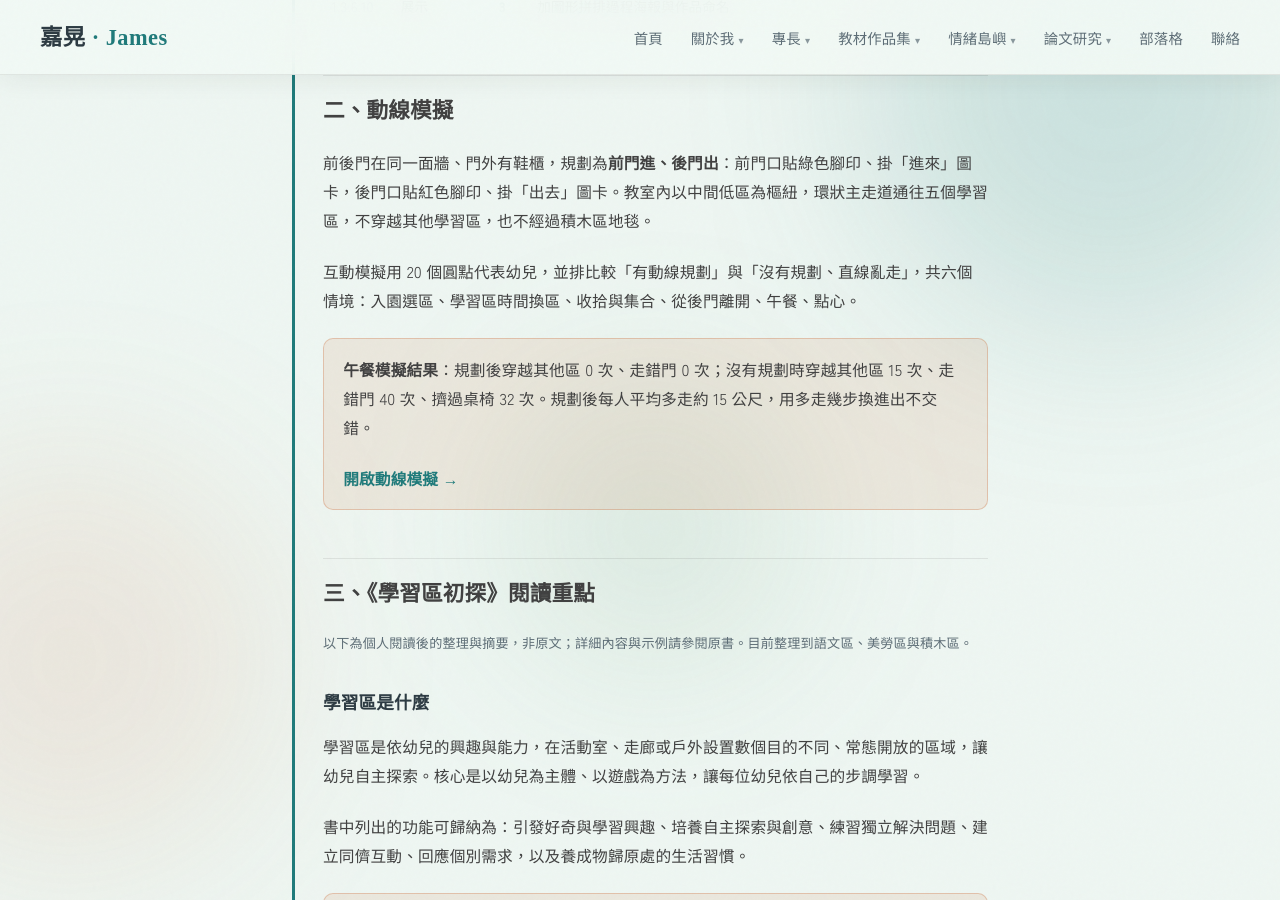
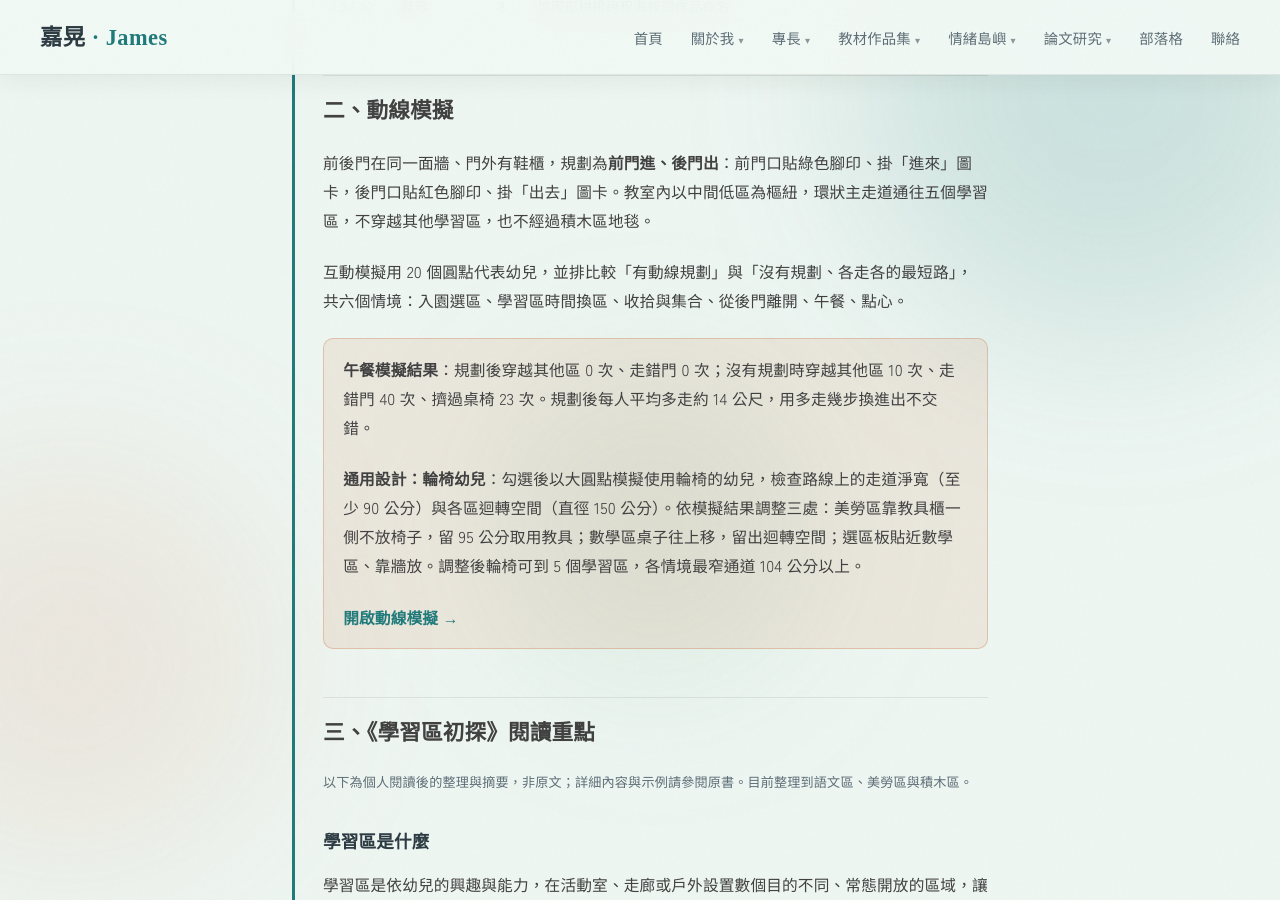
Before and after one commit to gahanglee/gahanglee.github.io, a Jekyll site: the page built from pages/portfolio/learning-area.html, in a window 1280 px wide and 900 px high, scrolled down 4283 px. Built offline with Jekyll 4.4.1, drawn with Linux system fonts in a browser that asks for light colours.

Commit message:
依輪椅模擬調整美勞區、數學區與選區板位置；沒有規劃的幼兒改為繞過桌子
Co-Authored-By: Claude Opus 5.5 <noreply@anthropic.com>
Claude-Session: https://claude.ai/code/session_01Ba9jNa3ZTWEzZ6qpawHzti

```diff
--- a/pages/portfolio/learning-area.html
+++ b/pages/portfolio/learning-area.html
@@ -145,9 +145,10 @@ permalink: /portfolio/learning-area/
 
       <h2 id="flow">二、動線模擬</h2>
       <p>前後門在同一面牆、門外有鞋櫃，規劃為<b>前門進、後門出</b>：前門口貼綠色腳印、掛「進來」圖卡，後門口貼紅色腳印、掛「出去」圖卡。教室內以中間低區為樞紐，環狀主走道通往五個學習區，不穿越其他學習區，也不經過積木區地毯。</p>
-      <p>互動模擬用 20 個圓點代表幼兒，並排比較「有動線規劃」與「沒有規劃、直線亂走」，共六個情境：入園選區、學習區時間換區、收拾與集合、從後門離開、午餐、點心。</p>
+      <p>互動模擬用 20 個圓點代表幼兒，並排比較「有動線規劃」與「沒有規劃、各走各的最短路」，共六個情境：入園選區、學習區時間換區、收拾與集合、從後門離開、午餐、點心。</p>
       <div class="la-box">
-        <p><b>午餐模擬結果</b>：規劃後穿越其他區 0 次、走錯門 0 次；沒有規劃時穿越其他區 15 次、走錯門 40 次、擠過桌椅 32 次。規劃後每人平均多走約 15 公尺，用多走幾步換進出不交錯。</p>
+        <p><b>午餐模擬結果</b>：規劃後穿越其他區 0 次、走錯門 0 次；沒有規劃時穿越其他區 10 次、走錯門 40 次、擠過桌椅 23 次。規劃後每人平均多走約 14 公尺，用多走幾步換進出不交錯。</p>
+        <p><b>通用設計：輪椅幼兒</b>：勾選後以大圓點模擬使用輪椅的幼兒，檢查路線上的走道淨寬（至少 90 公分）與各區迴轉空間（直徑 150 公分）。依模擬結果調整三處：美勞區靠教具櫃一側不放椅子，留 95 公分取用教具；數學區桌子往上移，留出迴轉空間；選區板貼近數學區、靠牆放。調整後輪椅可到 5 個學習區，各情境最窄通道 104 公分以上。</p>
         <p><a href="/portfolio/learning-area/flow-sim.html" style="font-weight:700;color:var(--teal)">開啟動線模擬 →</a></p>
       </div>
 
```
Also changed, not shown: portfolio/learning-area/flow-sim.html (+17 -15 lines).
